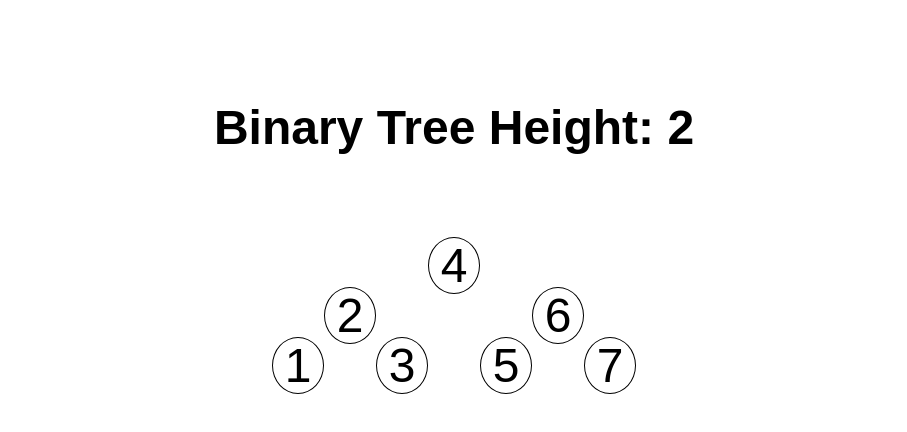
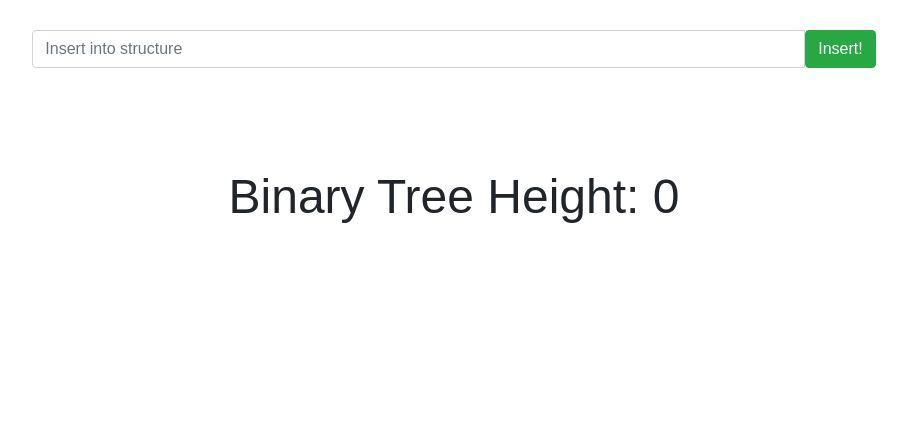
Before and after one commit to ChrisTheShark/datastructures, a React (Create React App) app: page / in a window 1280 px wide. Shown: the top 432 px of the page, without its empty margins (186-1093 px from the left). Built offline with nearby package versions, Linux system fonts and the light colour scheme.

Commit message:
Adding insert bar and associated functions.

```diff
--- a/package.json
+++ b/package.json
@@ -3,6 +3,7 @@
   "version": "0.1.0",
   "private": true,
   "dependencies": {
+    "bootstrap": "^4.0.0",
     "react": "^16.2.0",
     "react-dom": "^16.2.0",
     "react-scripts": "1.1.0"
--- a/src/components/App.js
+++ b/src/components/App.js
@@ -1,20 +1,11 @@
 import React, { Component } from 'react';
 import DisplayTree from './DisplayTree'
-import DisplayableBinaryTree from '../structures/DisplayableBinaryTree'
 
 class App extends Component {
   render() {
-      const tree = new DisplayableBinaryTree(4)
-      tree.insert(2)
-      tree.insert(3)
-      tree.insert(1)
-      tree.insert(6)
-      tree.insert(5)
-      tree.insert(7)
-
       return (
         <div className="App">
-          <DisplayTree tree={tree}/>
+          <DisplayTree />
         </div>
       )
   }
--- a/src/components/DisplayTree.js
+++ b/src/components/DisplayTree.js
@@ -1,16 +1,41 @@
-import React from 'react'
+import React, { Component } from 'react'
+import InsertBar from './InsertBar'
+import DisplayableBinaryTree from '../structures/DisplayableBinaryTree'
 
-const DisplayTree = (props) => {
+class DisplayTree extends Component {
+    constructor(props) {
+        super(props)
+
+        this.state = {
+            tree: new DisplayableBinaryTree()
+        }
+    }
+
+    onInsert = (value) => {
+        let tree = this.state.tree
+        tree.insert(value)
+        this.setState({
+            tree
+        })
+    }
+
+    render() {
+        console.log(this.state.tree)
         return (
             <div>
-            <h1 style={{ fontSize: '3rem', textAlign: 'center', marginTop: '100px' }}>Binary Tree Height: {props.tree.height()}</h1>
+                <InsertBar onInsert={this.onInsert}/>
+                <h1 style={{ fontSize: '3rem', textAlign: 'center', marginTop: '100px' }}>Binary Tree Height: {this.state.tree.height()}</h1>
                 <div className="display-container" style={{ display: 'flex', justifyContent: 'center' }}>
                     {
-                    props.tree.display()
+                        this.state.tree.value ?
+                            this.state.tree.display()
+                        :
+                        null
                     }
                 </div>
             </div>
         )
     }
+}
 
 export default DisplayTree
--- /dev/null
+++ b/src/components/InsertBar.js
@@ -0,0 +1,43 @@
+import React, { Component } from 'react'
+
+class InsertBar extends Component {
+    constructor(props) {
+        super(props)
+
+        this.state = {
+            value: ''
+        }
+    }
+
+    onChange = (e) => {
+        e.stopPropagation()
+        this.setState({
+            value: e.target.value
+        })
+    }
+
+    onSubmit = (e) => {
+        this.setState({
+            value: ''
+        })
+        this.props.onInsert(this.state.value)
+    }
+
+    render() {
+        console.log(this.state)
+        return (
+            <div className="row" style={{ display: 'flex', justifyContent: 'center' }}>
+                <div className="col-lg-8" style={{ marginTop: '30px' }}>
+                    <div className="input-group">
+                    <input type="text" className="form-control" placeholder="Insert into structure" value={this.state.value} onChange={this.onChange}/>
+                    <span className="input-group-btn">
+                        <button className="btn btn-success" type="button" onClick={this.onSubmit}>Insert!</button>
+                    </span>
+                    </div>
+                </div>
+            </div>
+        )
+    }
+}
+
+export default InsertBar
--- a/src/index.js
+++ b/src/index.js
@@ -1,5 +1,6 @@
 import React from 'react';
 import ReactDOM from 'react-dom';
+import '../node_modules/bootstrap/dist/css/bootstrap.min.css';
 import './index.css';
 import App from './components/App';
 
--- a/src/structures/BinaryTree.js
+++ b/src/structures/BinaryTree.js
@@ -46,7 +46,9 @@ class BinaryTree {
     }
 
     insert(value) {
-        if (this.value >= value) {
+        if (!this.value) {
+            this.value = value
+        } else if (this.value >= value) {
             if (!this.left) this.left = new BinaryTree(value, this)
             else this.left.insert(value)
         } else if (this.value < value) {
--- a/src/structures/DisplayableBinaryTree.js
+++ b/src/structures/DisplayableBinaryTree.js
@@ -6,9 +6,10 @@ const nodeStyle = {
     borderRadius: '50%',
     textAlign: 'center',
     display: 'inline-block',
-    minWidth: '50px',
+    minWidth: '70px',
     minHeight: '50px',
-    fontSize: '3rem'
+    fontSize: '3rem',
+    backgroundColor: '#5bc0de'
 }
 
 const leftStyle = {
@@ -23,7 +24,9 @@ const rightStyle = {
 
 class DisplayableBinaryTree extends BinaryTree {
     insert(value) {
-        if (this.value >= value) {
+        if (!this.value) {
+            this.value = value
+        } else if (this.value >= value) {
             if (!this.left) this.left = new DisplayableBinaryTree(value, this)
             else this.left.insert(value)
         } else if (this.value < value) {
```
Also changed, not shown: 2 other files (tests, documents, lock files or other folders). Lines whose indentation alone changed are shown as unchanged.
